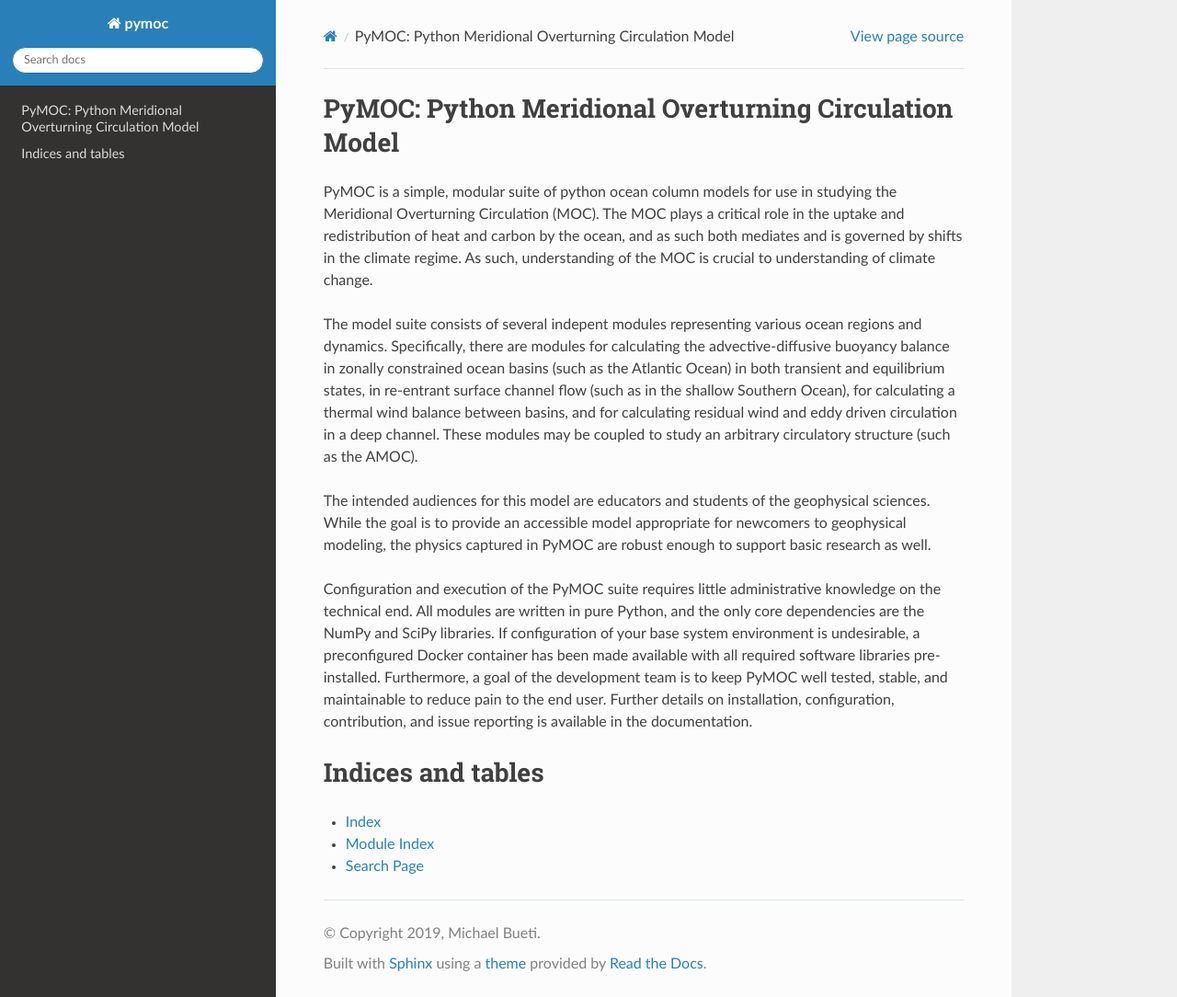
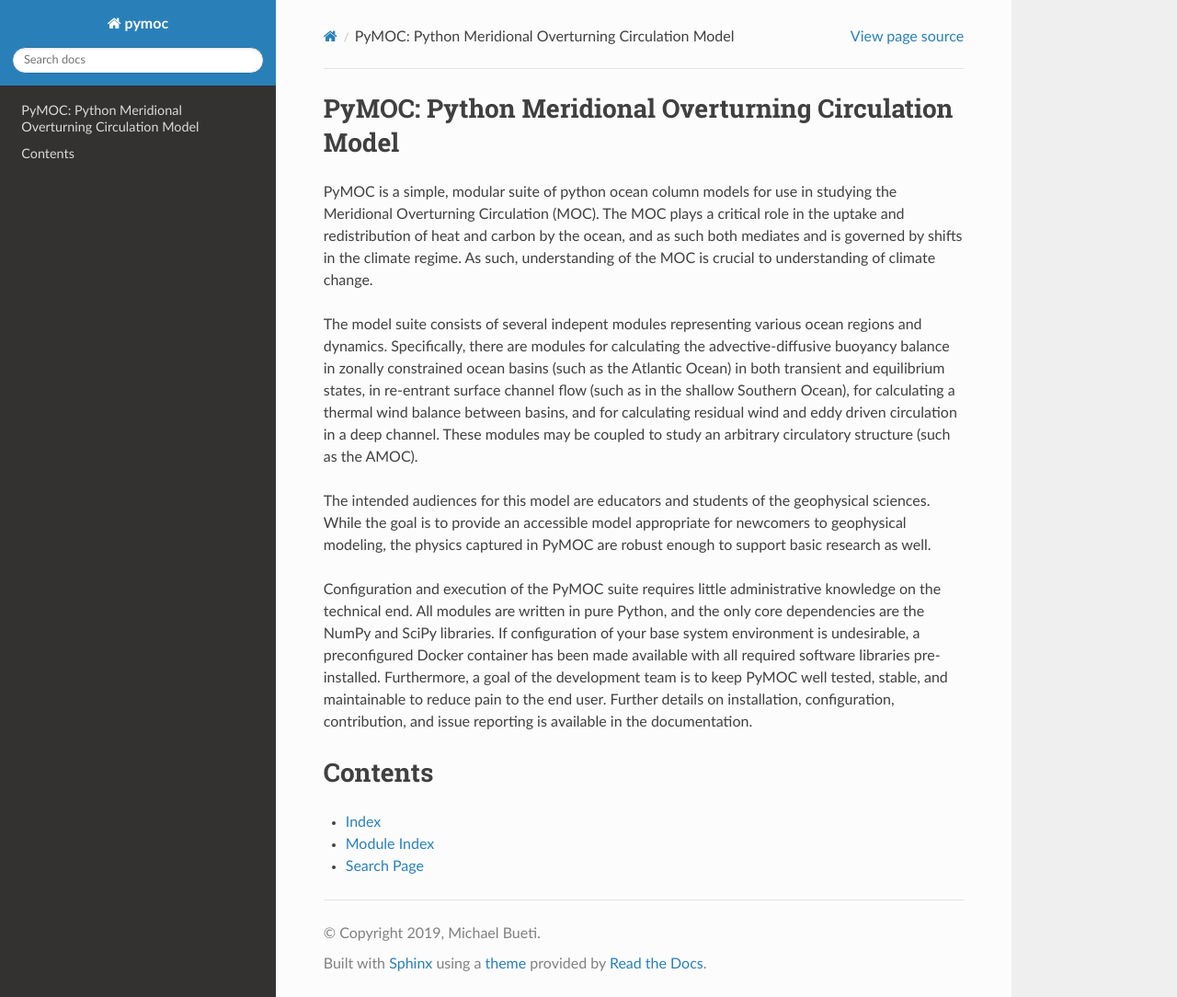
Before and after one commit to pymoc/pymoc, a Sphinx documentation site: the page built from docs/index.rst, in a window 1280 px wide and 1084 px high. Shown: the whole window at 92% size. Built offline with Sphinx 7.4.7 and the Read the Docs theme 2.0.0, drawn with Linux system fonts in a browser that asks for light colours.

Commit message:
Split off a contents file

```diff
--- a/docs/contents.rst
+++ b/docs/contents.rst
@@ -0,0 +1,10 @@
+.. toctree::
+   :maxdepth: 2
+   :caption: Contents:
+
+Contents
+==================
+
+* :ref:`genindex`
+* :ref:`modindex`
+* :ref:`search`
--- a/docs/index.rst
+++ b/docs/index.rst
@@ -38,15 +38,4 @@
 pain to the end user. Further details on installation, configuration,
 contribution, and issue reporting is available in the documentation.
 
-.. toctree::
-   :maxdepth: 2
-   :caption: Contents:
-
-
-
-Indices and tables
-==================
-
-* :ref:`genindex`
-* :ref:`modindex`
-* :ref:`search`
+.. include:: contents.rst
```
